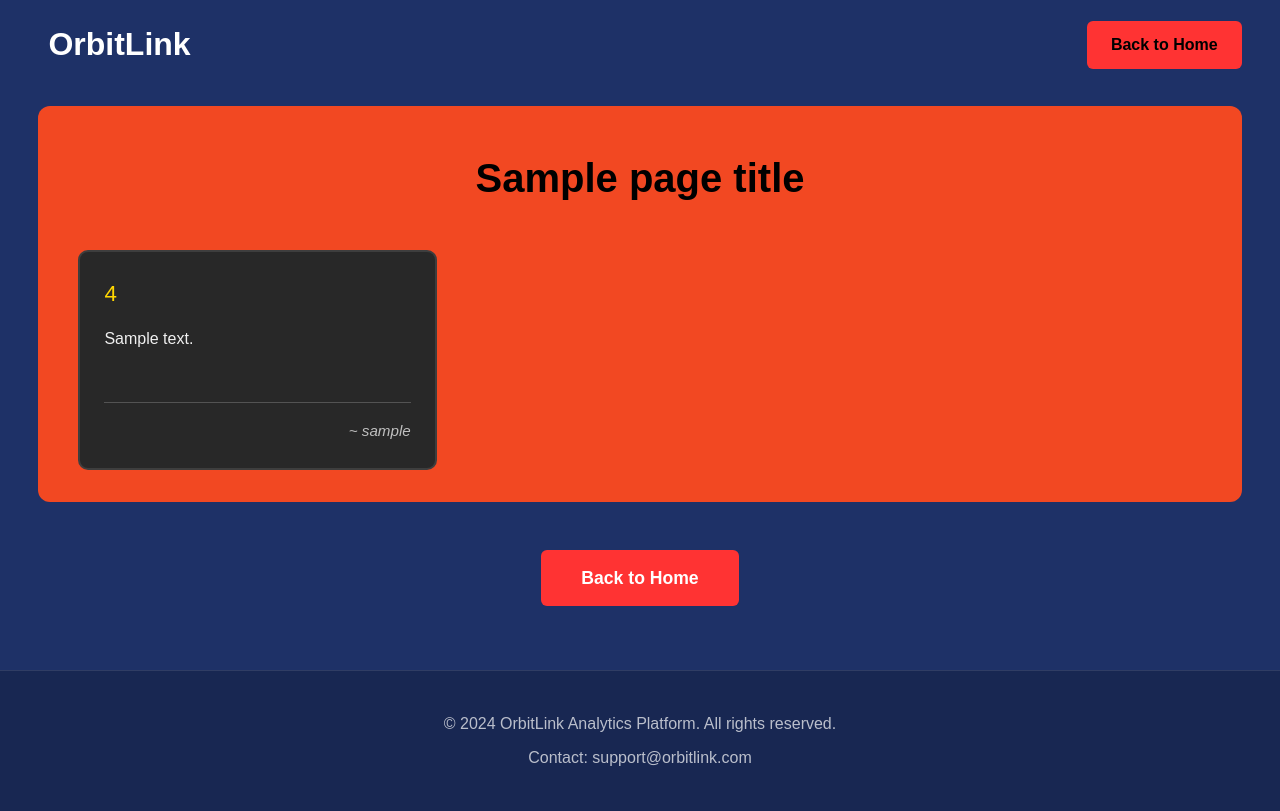
After one commit to GTMGRADE/orbitlink-fyp-2025, a Flask app: template Templates/reviews.html in a window 1280 px wide. The commit adds this page. Run offline with Flask 2, Linux system fonts and the light colour scheme; the template is opened without the code that fills it: most values are stand-ins (such as "Sample title", 1, 10 or a date in 2020).

Commit message:
Update landing page and add reviews feature

```diff
--- a/Templates/landing.html
+++ b/Templates/landing.html
@@ -534,7 +534,7 @@
         <div class="logo">OrbitLink</div>
         <div class="nav-links">
             <a href="{{ url_for('landing.landing_page') }}" class="active">Home</a>
-            <a href="#reviews">Reviews</a>
+            <a href="{{ url_for('reviews.show_reviews') }}">Reviews</a>
             <a href="#signup">Sign Up/Log In</a>
         </div>
     </nav>
--- /dev/null
+++ b/Templates/reviews.html
@@ -0,0 +1,293 @@
+
+<!DOCTYPE html>
+<html lang="en">
+<head>
+    <meta charset="UTF-8">
+    <meta name="viewport" content="width=device-width, initial-scale=1.0">
+    <title>{{ page_title }}</title>
+    <style>
+        * {
+            margin: 0;
+            padding: 0;
+            box-sizing: border-box;
+        }
+
+        body {
+            font-family: Arial, sans-serif;
+            line-height: 1.6;
+            background-color: #1E3167;
+            color: white;
+            min-height: 100vh;
+        }
+
+        .navbar {
+            display: flex;
+            justify-content: space-between;
+            align-items: center;
+            padding: 1.2rem 3%;
+            background-color: #1E3167;
+        }
+
+        .logo {
+            font-size: 2rem;
+            font-weight: bold;
+            color: white;
+            margin-left: 10px;
+        }
+
+        .nav-links {
+            display: flex;
+            gap: 1rem;
+        }
+
+        .nav-links a {
+            text-decoration: none;
+            color: rgb(0, 0, 0);
+            font-weight: 600;
+            padding: 0.7rem 1.5rem;
+            border-radius: 6px;
+            transition: all 0.3s;
+            background-color: #ff3333;
+        }
+
+        .nav-links a:hover {
+            background-color: #cc0000;
+            transform: translateY(-3px);
+            box-shadow: 0 4px 8px rgba(0,0,0,0.3);
+        }
+
+        /* Page title now black */
+        .page-title {
+            text-align: center;
+            color: black; /* CHANGED TO BLACK */
+            font-size: 2.5rem;
+            margin-bottom: 2.5rem;
+        }
+
+        .reviews-container {
+            margin: 0 3%;
+            margin-top: 1rem;
+        }
+
+        /* Red container for title AND reviews */
+        .reviews-main-container {
+            background-color: #F24822;
+            border-radius: 12px;
+            padding: 2.5rem 2.5rem 2rem 2.5rem;
+            margin-bottom: 3rem;
+        }
+
+        .reviews-grid {
+            display: grid;
+            grid-template-columns: repeat(3, 1fr);
+            gap: 1.5rem;
+        }
+
+        .review-card {
+            background-color: #282828;
+            border-radius: 10px;
+            padding: 1.5rem;
+            color: white;
+            transition: all 0.3s ease;
+            display: flex;
+            flex-direction: column;
+            min-height: 220px;
+            border: 2px solid rgba(255, 255, 255, 0.1);
+        }
+
+        .review-card:hover {
+            transform: translateY(-5px);
+            box-shadow: 0 10px 25px rgba(0,0,0,0.3);
+            border-color: rgba(255, 255, 255, 0.3);
+        }
+
+        .stars {
+            margin-bottom: 1rem;
+            color: #FFD700;
+            font-size: 1.4rem;
+            letter-spacing: 2px;
+        }
+
+        .review-message {
+            flex-grow: 1;
+            margin-bottom: 1.2rem;
+            line-height: 1.5;
+            font-size: 1rem;
+            color: #f0f0f0;
+        }
+
+        .review-author {
+            text-align: right;
+            font-style: italic;
+            color: rgba(255, 255, 255, 0.7);
+            font-size: 0.95rem;
+            margin-top: auto;
+            padding-top: 1rem;
+            border-top: 1px solid rgba(255, 255, 255, 0.2);
+        }
+
+        .back-button {
+            text-align: center;
+            margin: 3rem 0;
+        }
+
+        .back-btn {
+            display: inline-block;
+            padding: 0.9rem 2.5rem;
+            background-color: #ff3333;
+            color: white;
+            text-decoration: none;
+            border-radius: 6px;
+            font-weight: bold;
+            font-size: 1.1rem;
+            transition: all 0.3s;
+        }
+
+        .back-btn:hover {
+            background-color: #cc0000;
+            transform: translateY(-3px);
+            box-shadow: 0 6px 12px rgba(0,0,0,0.3);
+        }
+
+        footer {
+            margin-top: 4rem;
+            padding: 2rem 5%;
+            background-color: rgba(0, 0, 0, 0.2);
+            text-align: center;
+            border-top: 1px solid rgba(255, 255, 255, 0.1);
+        }
+
+        footer p {
+            color: rgba(255, 255, 255, 0.7);
+            margin: 0.5rem 0;
+            font-size: 1rem;
+        }
+
+        /* Responsive Design */
+        @media (max-width: 1024px) {
+            .reviews-grid {
+                grid-template-columns: repeat(2, 1fr);
+            }
+
+            .reviews-main-container {
+                padding: 2rem 2rem 1.5rem 2rem;
+            }
+
+            .page-title {
+                font-size: 2.3rem;
+                margin-bottom: 2rem;
+            }
+        }
+
+        @media (max-width: 768px) {
+            .navbar {
+                padding: 1rem 5%;
+            }
+
+            .logo {
+                font-size: 1.8rem;
+                margin-left: 0;
+            }
+
+            .nav-links {
+                gap: 0.5rem;
+            }
+
+            .nav-links a {
+                padding: 0.5rem 1rem;
+                font-size: 0.9rem;
+            }
+
+            .reviews-container {
+                margin: 0 5%;
+                margin-top: 0.8rem;
+            }
+
+            .reviews-main-container {
+                padding: 1.8rem 1.8rem 1.5rem 1.8rem;
+                margin-bottom: 2rem;
+            }
+
+            .page-title {
+                font-size: 2rem;
+                margin-bottom: 1.8rem;
+            }
+
+            .reviews-grid {
+                grid-template-columns: 1fr;
+                gap: 1.2rem;
+            }
+
+            .review-card {
+                padding: 1.2rem;
+                min-height: 200px;
+            }
+
+            .back-btn {
+                padding: 0.8rem 2rem;
+                font-size: 1rem;
+            }
+
+            footer {
+                margin-top: 3rem;
+            }
+        }
+
+        @media (max-width: 480px) {
+            .reviews-main-container {
+                padding: 1.5rem 1.5rem 1.2rem 1.5rem;
+            }
+
+            .page-title {
+                font-size: 1.8rem;
+                margin-bottom: 1.5rem;
+            }
+
+            .review-card {
+                min-height: 180px;
+                padding: 1rem;
+            }
+        }
+    </style>
+</head>
+<body>
+    <!-- Navigation Bar -->
+    <nav class="navbar">
+        <div class="logo">OrbitLink</div>
+        <div class="nav-links">
+            <a href="{{ url_for('landing.landing_page') }}">Back to Home</a>
+        </div>
+    </nav>
+
+    <!-- Reviews Container -->
+    <div class="reviews-container">
+        <!-- Red container wrapping title AND reviews -->
+        <div class="reviews-main-container">
+            <!-- Page Title INSIDE red container -->
+            <h1 class="page-title">{{ page_title }}</h1>
+
+            <!-- Reviews Grid -->
+            <div class="reviews-grid">
+                {% for review in reviews %}
+                <div class="review-card">
+                    <div class="stars">{{ review.stars }}</div>
+                    <p class="review-message">{{ review.message }}</p>
+                    <div class="review-author">~ {{ review.username }}</div>
+                </div>
+                {% endfor %}
+            </div>
+        </div>
+
+        <!-- Back Button -->
+        <div class="back-button">
+            <a href="{{ url_for('landing.landing_page') }}" class="back-btn">Back to Home</a>
+        </div>
+    </div>
+
+    <!-- Footer -->
+    <footer>
+        <p>© 2024 OrbitLink Analytics Platform. All rights reserved.</p>
+        <p>Contact: support@orbitlink.com</p>
+    </footer>
+</body>
+</html>
--- a/app.py
+++ b/app.py
@@ -1,8 +1,10 @@
 from flask import Flask
 from boundary.landing_ui import landing_bp
+from boundary.reviews_ui import reviews_bp
 
 app = Flask(__name__)
 app.register_blueprint(landing_bp)
+app.register_blueprint(reviews_bp)
 
 if __name__ == '__main__':
     app.run(debug=True)
```
Also changed, not shown: Controller/reviews_controller.py (added, +21 -0 lines), Entity/landing_content.py (deleted, +0 -12 lines), boundary/reviews_ui.py (added, +18 -0 lines), entity/unregisteredUser.py (added, +71 -0 lines).
